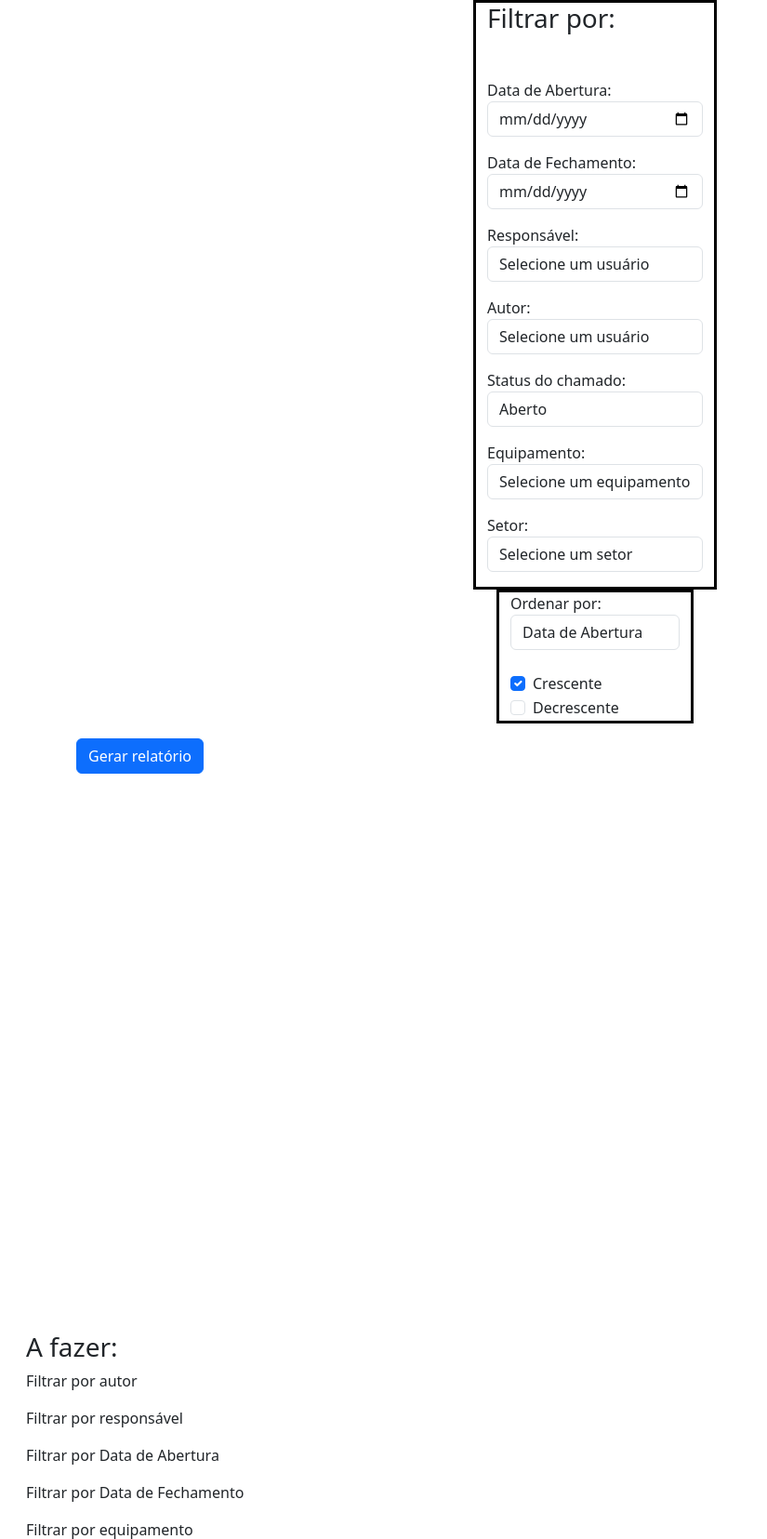
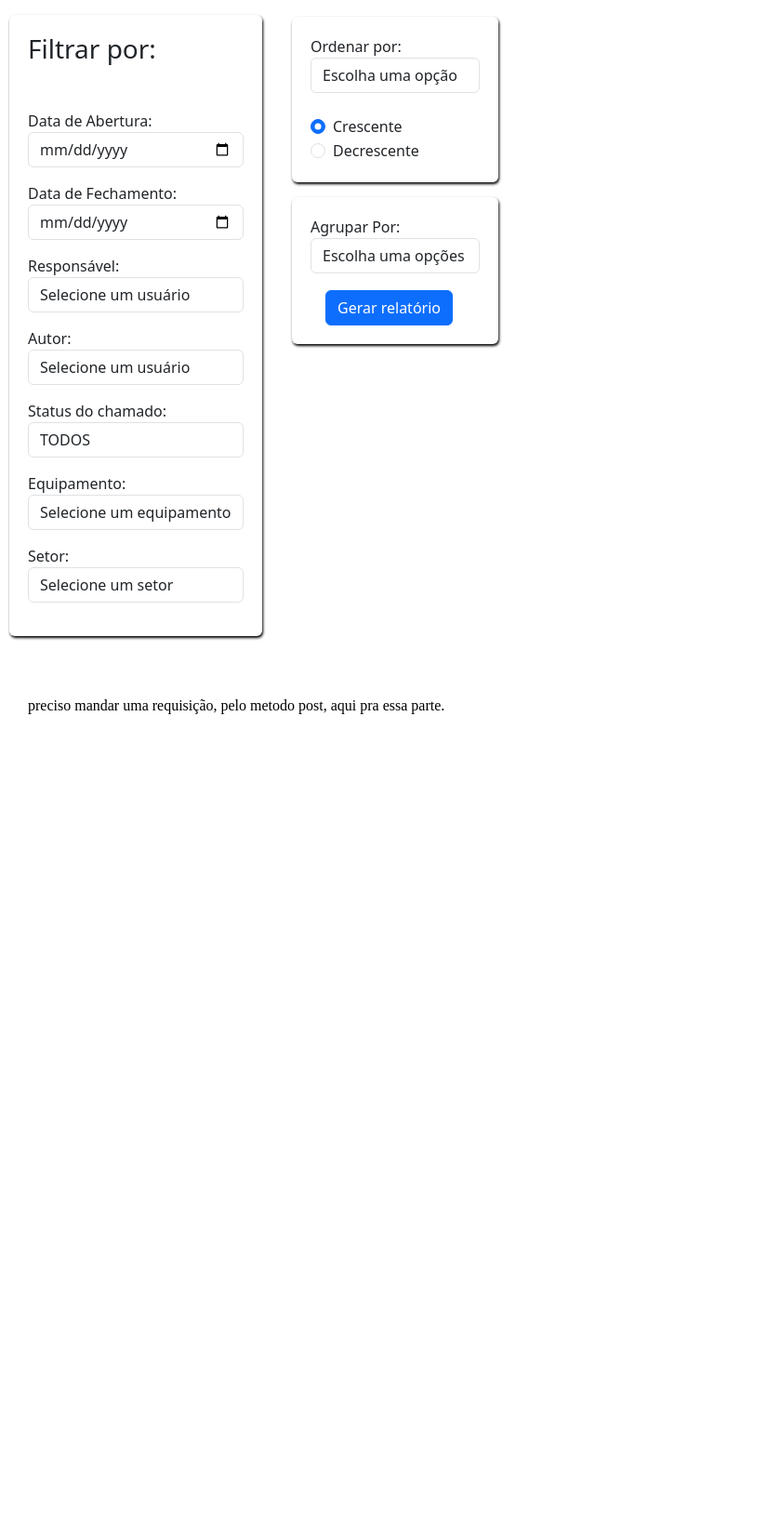
Before and after one commit to LucasEduardo4/SIASB_HTML, a PHP site: page /relatorios/index.html in a window 1280 px wide. Shown: the top 1655 px of the page at 93% size, without its empty margins (0-825 px from the left). Run offline with PHP 8.4, Linux system fonts and the light colour scheme.

Commit message:
final_update

```diff
--- a/Configs/index.html
+++ b/Configs/index.html
@@ -6,7 +6,9 @@
     <meta name="viewport" content="width=device-width, initial-scale=1.0">
     <link rel="stylesheet" href="../sidebars/bootstrap.min.css">
     <title>Main Configs</title>
-    <script src="../flowSite/verificaSessao.js"></script>
+    <!-- <script src="../flowSite/verificaSessao.js"></script> -->
+    <script src="/siasb_html/flowSite/verificaSessao.js"></script>
+
     <style>
 
 
--- a/relatorios/index.html
+++ b/relatorios/index.html
@@ -11,13 +11,24 @@
 
     <style>
         .esse {
-            border: solid 3px black;
+            /* border: solid 3px black; */
+            box-shadow: 1px 2px 3px black;
+            border-radius: 6px;
+            padding: 20px;
+        }
+
+        #global {
+            display: flex;
+            flex-wrap: wrap;
+            flex-direction: row;
         }
     </style>
 </head>
 
 <body>
-    <div class="container container-fluid esse" style="margin: auto; max-width: fit-content;">
+    <div id="global">
+        <div class="container container-fluid my-3 esse"
+            style="margin: auto; max-width: fit-content; margin: 10px 10px;"> <!-- left -->
             <div class="mb-5">
                 <h3>Filtrar por:</h3>
             </div>
@@ -32,13 +43,15 @@
             <div class="my-3">
                 <label for="filtroResponsavel">Responsável:</label>
                 <select name="filtroResponsavel" id="filtroResponsavel" class="form-control">
-                <option value="">Selecione um usuário</option>
+                    <option value="" selected hidden>Selecione um usuário</option>
+
                 </select>
             </div>
             <div class="my-3">
                 <label for="filtroAutor">Autor:</label>
                 <select name="filtroAutor" id="filtroAutor" class="form-control">
-                <option value="">Selecione um usuário</option>
+                    <option value="" selected hidden>Selecione um usuário</option>
+
                 </select>
             </div>
             <div class="my-3">
@@ -48,45 +61,73 @@
                     <option value="2">Andamento</option>
                     <option value="3">Pendente</option>
                     <option value="4">Fechado</option>
-                <option value="5">TODOS</option>
+                    <option value="5" selected>TODOS</option>
                 </select>
             </div>
             <div class="my-3">
                 <label for="filtroEquipamento">Equipamento:</label>
                 <select name="filtroEquipamento" id="filtroEquipamento" class="form-control">
-                <option value="">Selecione um equipamento</option>
+                    <option value="" selected hidden>Selecione um equipamento</option>
+
                 </select>
             </div>
             <div class="my-3">
                 <label for="filtroSetor">Setor:</label>
                 <select name="filtroSetor" id="filtroSetor" class="form-control">
-                <option value="">Selecione um setor</option>
+                    <option value="" selected hidden>Selecione um setor</option>
                 </select>
             </div>
         </div>
 
-    <div class="container container-fluid esse" style="margin: auto; max-width: fit-content;">
+        <div class="container container-fluid"
+            style="margin: auto; max-width: fit-content; margin-top:100px; margin: 10px 10px;">
+            <!-- right -->
+            <div class="container container-fluid esse my-2">
                 <label for="ordenar">Ordenar por:</label>
                 <select name="ordenar" id="ordenar" class="form-control">
+                    <option value="" selected hidden>Escolha uma opção</option>
                     <option value="1">Data de Abertura</option>
                     <option value="2">Data de Fechamento</option>
                     <option value="3">Status</option>
                 </select>
                 <br>
                 <div class="form-check">
-            <input type="checkbox" id="crescente" class="form-check-input" checked>
+                    <input type="radio" name="ordem" id="crescente" class="form-check-input" checked>
                     <label for="crescente" class="form-check-label">Crescente</label>
                 </div>
                 <div class="form-check">
-            <input type="checkbox" id="decrescente" class="form-check-input">
+                    <input type="radio" name="ordem" id="decrescente" class="form-check-input">
                     <label for="decrescente" class="form-check-label">Decrescente</label>
                 </div>
             </div>
 
-    <div class="container">
+            <div class="container container-fluid esse mt-3" style="margin: auto;">
+                <div class="form-check p-0">
+
+                    <label for="" class="form-check-label">Agrupar Por:</label>
+                    <select name="" id="" class="form-control">
+                    <option value="" selected hidden>Escolha uma opções</option>
+                    <option>ID</option>>
+                    <option>Assunto</option>>
+                    <option>Data</option>>
+                    <option>Abertura</option>>
+                    <option>Data Fechamento</option>>
+                    <option>Responsável</option>>
+                    <option>Equipamento</option>>
+                    <option>Autor</option>>
+                    <option>Status</option>>
+                </select>
+            </div>
+
+                <div class="container px-3">
                     <button class="btn btn-primary mt-3">Gerar relatório</button>
                 </div>
-
+            </div>
+        </div>
+        <div style="margin-top: 20px;">
+            <iframe src="preview.php" width="900px" height="680px" frameborder="1"></iframe>
+        </div>
+    </div>
     <footer>
         <div class="container mx-3 footer footer" style="margin-top: 600px;">
             <h3>A fazer:</h3>
@@ -99,6 +140,11 @@
             <p>¿Filtrar por setor/Seção ?</p>
             <p><br><br>Agrupar por...</p>
             <p>Ordenar por...</p>
+            <p>Interessante pré visualizar antes de gerar o pdf</p>
+            <p>E também, deixar a opção de quais colunas exibir no relatório (no assessor isso fica salvo, vinculado ao
+                usuário)</p>
+            <p>Outra coisa Interessante, é pensar em uma aba de "Requerente", caso alguém abra um chamado para outra
+                pessoa.</p>
         </div>
     </footer>
 </body>
--- /dev/null
+++ b/relatorios/preview.php
@@ -0,0 +1,96 @@
+<!DOCTYPE html>
+<html lang="en">
+<head>
+    <meta charset="UTF-8">
+    <meta name="viewport" content="width=device-width, initial-scale=1.0">
+    <title>Preview</title>
+    <style>
+    </style>
+</head>
+<body style="margin: 30px;">
+
+</body>
+</html>
+
+<?php
+// Verifica se a requisição é do tipo POST
+echo "preciso mandar uma requisição, pelo metodo post, aqui pra essa parte.";
+if ($_SERVER['REQUEST_METHOD'] === 'POST') {
+    // Recupera os dados do formulário
+    $filtroDataAbertura = $_POST['filtroDataAbertura'] ?? null;
+    $filtroDataFechamento = $_POST['filtroDataFechamento'] ?? null;
+    $filtroResponsavel = $_POST['filtroResponsavel'] ?? null;
+    $filtroAutor = $_POST['filtroAutor'] ?? null;
+    $filtroTipo = $_POST['filtroTipo'] ?? null;
+    $filtroEquipamento = $_POST['filtroEquipamento'] ?? null;
+    $filtroSetor = $_POST['filtroSetor'] ?? null;
+    $ordenarPor = $_POST['ordenar'] ?? null;
+    $ordem = $_POST['ordem'] ?? null;
+    $agruparPor = $_POST['agruparPor'] ?? null;
+
+    // Agora você pode usar esses dados para construir sua consulta SQL
+    // Por exemplo:
+    $sql = "SELECT * FROM tbchamados WHERE 1=1";
+
+    if (!empty($filtroDataAbertura)) {
+        $sql .= " AND dataAbertura >= '$filtroDataAbertura'";
+    }
+
+    if (!empty($filtroDataFechamento)) {
+        $sql .= " AND dataFechamento <= '$filtroDataFechamento'";
+    }
+
+    if (!empty($filtroResponsavel)) {
+        $sql .= " AND responsavel = '$filtroResponsavel'";
+    }
+
+    if (!empty($filtroAutor)) {
+        $sql .= " AND autor = '$filtroAutor'";
+    }
+
+    if (!empty($filtroTipo)) {
+        $sql .= " AND status_chamado = '$filtroTipo'";
+    }
+
+    if (!empty($filtroEquipamento)) {
+        $sql .= " AND equipamento = '$filtroEquipamento'";
+    }
+
+    if (!empty($filtroSetor)) {
+        $sql .= " AND setor = '$filtroSetor'";
+    }
+
+    // Ordenação
+    if (!empty($ordenarPor)) {
+        $sql .= " ORDER BY $ordenarPor";
+        if ($ordem === 'decrescente') {
+            $sql .= " DESC";
+        }
+    }
+
+    $resultado = $conexao->query($sql);
+    var_dump($resultado);
+    echo 'teste';
+    // Executar a consulta no banco de dados e gerar o relatório em PDF ou exibir na página,
+    // dependendo da lógica do seu sistema.
+
+    // Exemplo de como gerar o relatório em PDF usando TCPDF (assumindo que você já configurou a conexão com o banco de dados):
+    require('tcpdf/tcpdf.php');
+
+    // Crie um objeto TCPDF e configure o cabeçalho e rodapé, se necessário.
+    $pdf = new TCPDF();
+    $pdf->AddPage();
+
+    // Execute a consulta e itere sobre os resultados para construir o relatório.
+    // Por exemplo:
+    while ($row = $resultado->fetch_assoc()) {
+        // Construa o conteúdo do relatório usando $row['nome_do_campo'] para acessar os dados do banco de dados.
+        // Adicione as células do TCPDF conforme necessário.
+        // $pdf->Cell(...);
+    }
+
+    // Saída do relatório em PDF
+    // $pdf->Output('relatorio.pdf', 'I');
+}
+
+?>
--- a/sidebars/index.php
+++ b/sidebars/index.php
@@ -65,7 +65,9 @@ $conn->close();
 
 <!doctype html>
 <html lang="en" data-bs-theme="auto">
+  <!-- <script src="../flowSite/verificaSessao.js"></script> -->
   <script src="/siasb_html/flowSite/verificaSessao.js"></script>
+
   <head><script src="../assets/js/color-modes.js"></script>
 
     <meta charset="utf-8">
```
Lines whose indentation alone changed are shown as unchanged.
